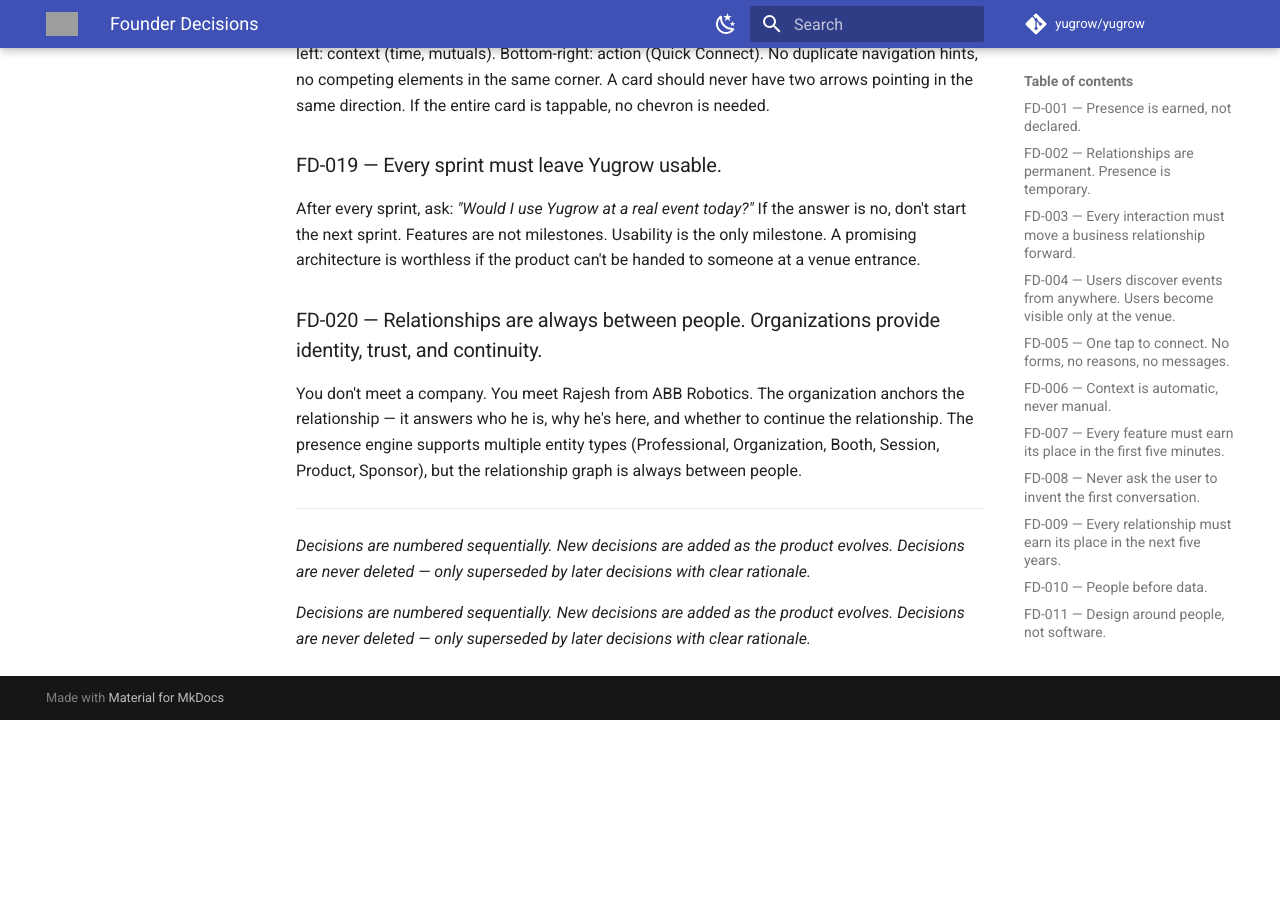
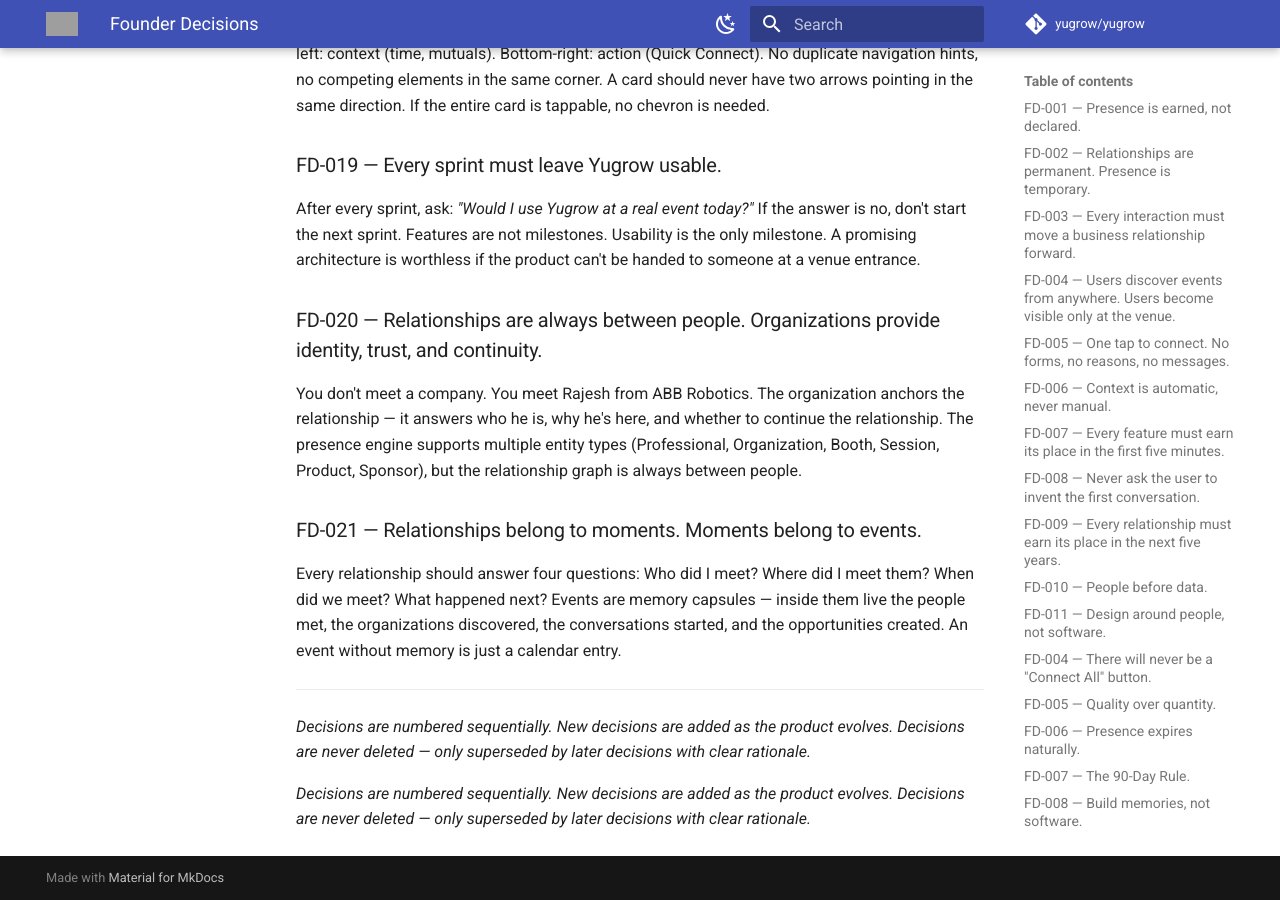
Before and after one commit to jayamarunr/yugrow, an MkDocs documentation site: the page built from docs/FOUNDER-DECISIONS.md, in a window 1280 px wide and 900 px high, scrolled down 4209 px. Built offline with MkDocs 1.6.1 and Material for MkDocs 9.7.7, drawn with Linux system fonts in a browser that asks for light colours; comment, search, counter and statistics services are not loaded; before the commit the page ends 4929 px from its top, so only the background shows below that; grey boxes are pictures that could not be loaded.

Commit message:
FD-021: Relationships belong to moments. Moments belong to events.

```diff
--- a/docs/FOUNDER-DECISIONS.md
+++ b/docs/FOUNDER-DECISIONS.md
@@ -127,6 +127,10 @@
 
 You don't meet a company. You meet Rajesh from ABB Robotics. The organization anchors the relationship — it answers who he is, why he's here, and whether to continue the relationship. The presence engine supports multiple entity types (Professional, Organization, Booth, Session, Product, Sponsor), but the relationship graph is always between people.
 
+### FD-021 — Relationships belong to moments. Moments belong to events.
+
+Every relationship should answer four questions: Who did I meet? Where did I meet them? When did we meet? What happened next? Events are memory capsules — inside them live the people met, the organizations discovered, the conversations started, and the opportunities created. An event without memory is just a calendar entry.
+
 ---
 
 *Decisions are numbered sequentially. New decisions are added as the product evolves. Decisions are never deleted — only superseded by later decisions with clear rationale.*
```
